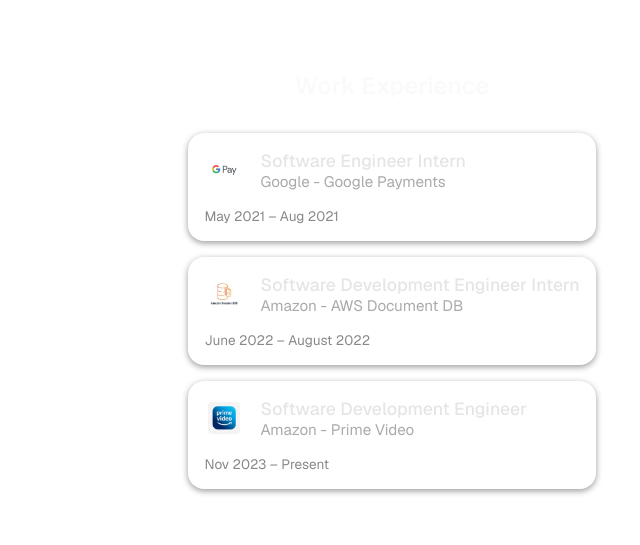
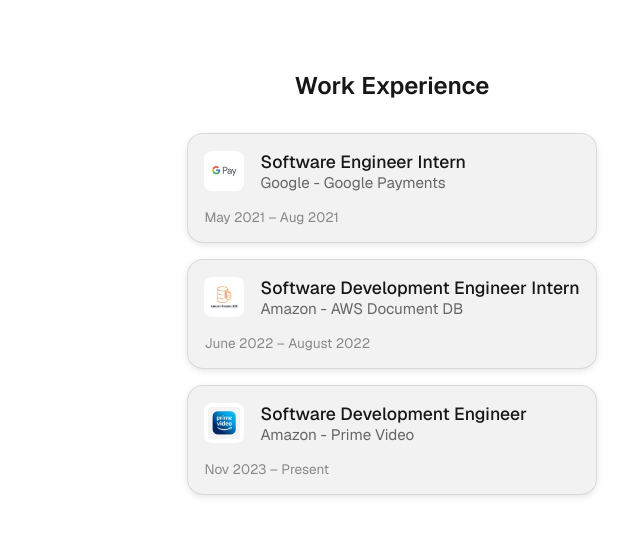
Before and after one commit to JohnnyPillacela/johnny-personal-site, a Next.js app: page / in a window 1280 px wide. Shown: the part 896-1441 px from the top of the page, without its empty margins (248-888 px from the left). Built offline with nearby package versions, Linux system fonts and the light colour scheme.

Commit message:
refactor for better read-ability on light mode

```diff
--- a/src/app/components/Experience/Experience.module.css
+++ b/src/app/components/Experience/Experience.module.css
@@ -8,7 +8,7 @@
   font-size: 1.5rem;
   font-weight: 600;
   margin-bottom: 2rem;
-  color: #fafafa;
+  color: var(--foreground);
   text-align: center;
 }
 
@@ -19,12 +19,20 @@
 }
 
 .card {
-  background-color: rgba(255, 255, 255, 0.05);
-  /* dark mode friendly */
+  background-color: rgba(0, 0, 0, 0.05);
   border-radius: 1rem;
   padding: 1rem;
-  box-shadow: 0 2px 6px rgba(0, 0, 0, 0.4);
+  box-shadow: 0 2px 6px rgba(0, 0, 0, 0.1);
   transition: transform 0.2s ease;
+  border: 1px solid rgba(0, 0, 0, 0.1);
+}
+
+@media (prefers-color-scheme: dark) {
+  .card {
+    background-color: rgba(255, 255, 255, 0.05);
+    box-shadow: 0 2px 6px rgba(0, 0, 0, 0.4);
+    border: 1px solid rgba(255, 255, 255, 0.1);
+  }
 }
 
 .card:hover {
@@ -40,18 +48,30 @@
 .title {
   font-size: 1.1rem;
   font-weight: 500;
-  color: #e5e5e5;
+  color: var(--foreground);
 }
 
 .company {
-  color: #aaaaaa;
+  color: #666666;
   font-size: 0.95rem;
 }
 
+@media (prefers-color-scheme: dark) {
+  .company {
+    color: #aaaaaa;
+  }
+}
+
 .dates {
-  color: #888;
+  color: #888888;
   font-size: 0.85rem;
   margin-top: 0.25rem;
+}
+
+@media (prefers-color-scheme: dark) {
+  .dates {
+    color: #888888;
+  }
 }
 
 .header {
```
